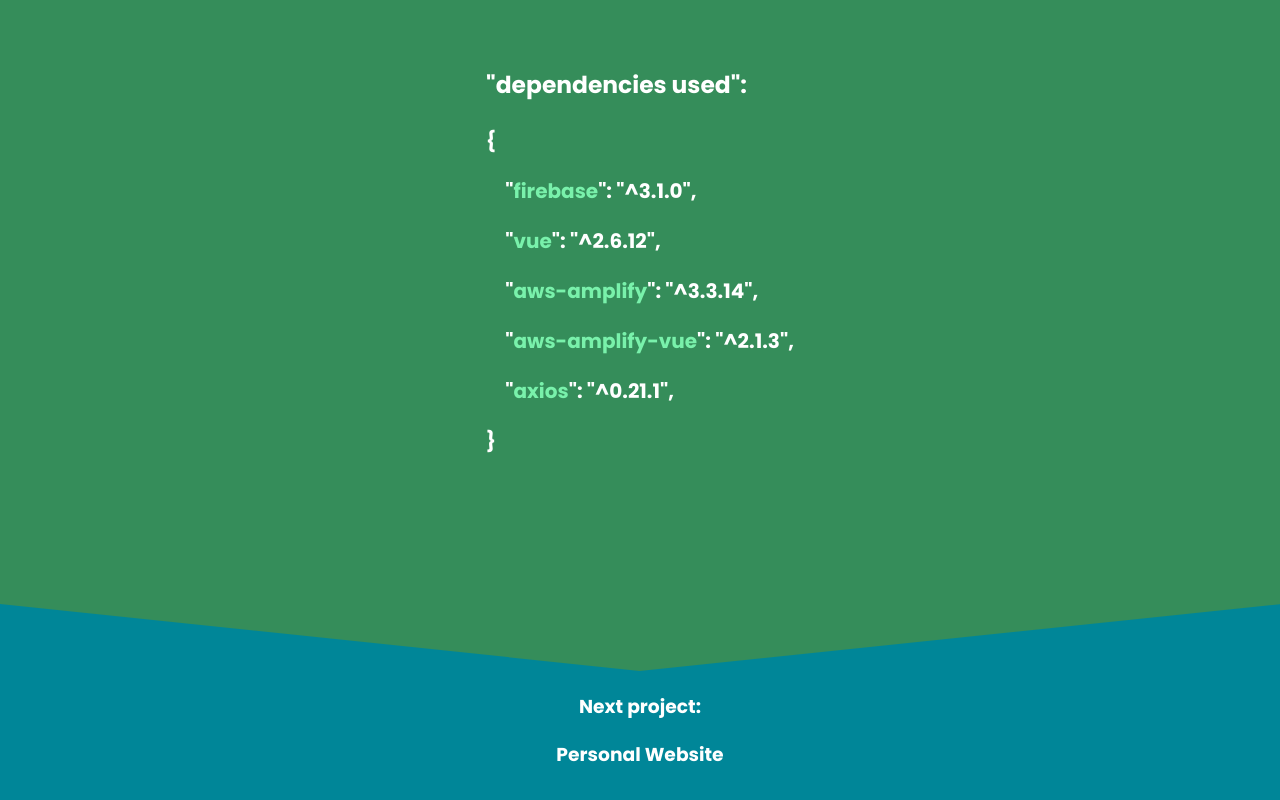
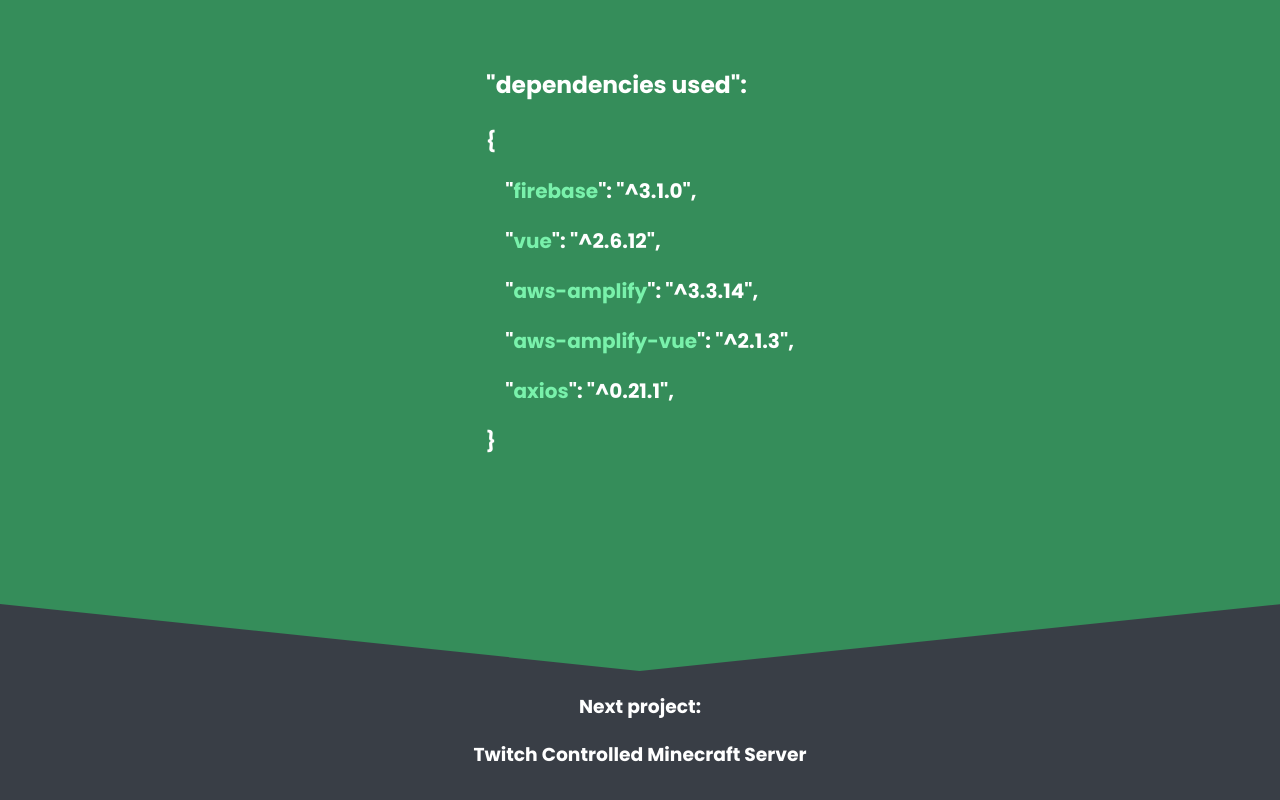
Before and after one commit to KhalidD98/personal-website, a React (Create React App) app: page /amr in a window 1280 px wide. Shown: the part 4144-4944 px from the top of the page. Built offline with nearby package versions, Linux system fonts and the light colour scheme.

Commit message:
Scroll to top, and footer

```diff
--- a/src/AccessMyResearch.js
+++ b/src/AccessMyResearch.js
@@ -61,7 +61,7 @@
         marginLeft: '50%'
     },
     footerBackground: {
-        background: '#008698',
+        background: '#393E46',
         height: '200px',
         width: '100%',
     },
@@ -140,9 +140,9 @@
     const classes = useStyles(data)
 
     // Scroll to top on startup
-    // useEffect(() => {
-    //     window.scrollTo(0, 0)
-    // }, [])
+    useEffect(() => {
+        window.scrollTo(0, 0)
+    }, [])
 
     return (
         <motion.div
@@ -306,8 +306,8 @@
                     </div>
                     <div className={classes.footerContainer}>
                         <h3>Next project:</h3>
-                        <Link className={classes.link} to={{ pathname: '/personalwebsite' }}>
-                            <h3>Personal Website</h3>
+                        <Link className={classes.link} to={{ pathname: '/twitchmcserver' }}>
+                            <h3>Twitch Controlled Minecraft Server</h3>
                         </Link>
                     </div>
                 </Grid>
```
